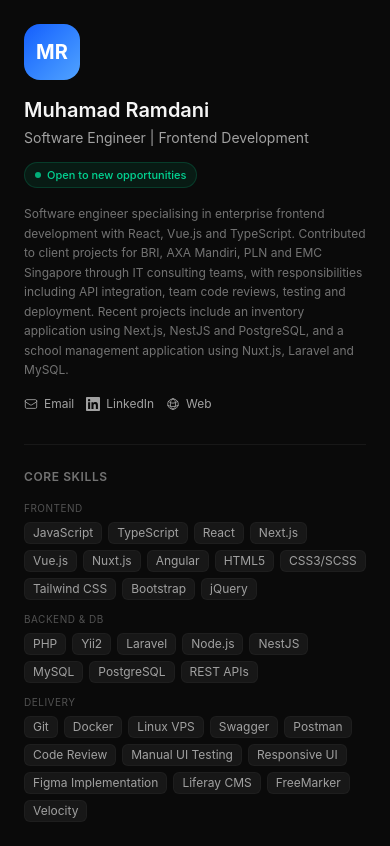
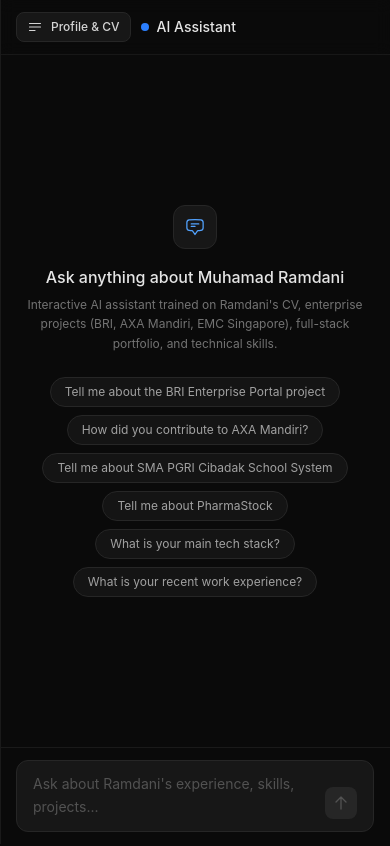
Before and after one commit to mramdhani/ai-portofolio, a Next.js app: page / in a window 390 px wide. Shown: the top 846 px of the page. Built offline with nearby package versions, Linux system fonts and the light colour scheme.

Commit message:
fixing UI for mobile

```diff
--- a/src/app/page.tsx
+++ b/src/app/page.tsx
@@ -1,20 +1,60 @@
+"use client";
+
+import { useState } from "react";
 import profileData from "@/data/profile-data.json";
 import { ChatPlayground } from "@/components/ChatPlayground";
 import { ProfileSection } from "@/components/ProfileSection";
 
 export default function Home() {
   const { personal, summary } = profileData;
+  const [sidebarOpen, setSidebarOpen] = useState(false);
 
   return (
-    <div className="min-h-screen flex flex-col lg:flex-row">
-      {/* Left sidebar — Profile */}
-      <aside className="lg:w-[380px] xl:w-[420px] lg:h-screen lg:sticky lg:top-0 border-b lg:border-b-0 lg:border-r border-neutral-800/50 overflow-y-auto">
+    <div className="h-dvh flex overflow-hidden bg-neutral-950">
+      {/* Mobile Backdrop Overlay */}
+      {sidebarOpen && (
+        <div
+          onClick={() => setSidebarOpen(false)}
+          className="fixed inset-0 z-40 bg-black/70 backdrop-blur-xs lg:hidden transition-opacity"
+          aria-hidden="true"
+        />
+      )}
+
+      {/* Left Sidebar — Slide-over drawer on mobile, static sidebar on desktop */}
+      <aside
+        className={`fixed inset-y-0 left-0 z-50 w-[85vw] max-w-[380px] lg:static lg:w-[380px] xl:w-[420px] h-dvh bg-neutral-950 border-r border-neutral-800/60 overflow-y-auto transform transition-transform duration-300 ease-in-out ${
+          sidebarOpen ? "translate-x-0" : "-translate-x-full lg:translate-x-0"
+        }`}
+      >
         <div className="p-6 lg:p-8">
           {/* Header */}
           <header className="mb-8">
-            {/* Avatar / Initials */}
-            <div className="w-14 h-14 rounded-2xl bg-gradient-to-br from-blue-600 to-blue-400 flex items-center justify-center mb-4">
-              <span className="text-xl font-bold text-white">MR</span>
+            <div className="flex items-start justify-between mb-4">
+              {/* Avatar / Initials */}
+              <div className="w-14 h-14 rounded-2xl bg-gradient-to-br from-blue-600 to-blue-400 flex items-center justify-center">
+                <span className="text-xl font-bold text-white">MR</span>
+              </div>
+
+              {/* Close button on mobile */}
+              <button
+                onClick={() => setSidebarOpen(false)}
+                className="lg:hidden p-2 rounded-lg text-neutral-400 hover:text-white hover:bg-neutral-900 transition-colors cursor-pointer"
+                aria-label="Close sidebar"
+              >
+                <svg
+                  className="w-5 h-5"
+                  fill="none"
+                  viewBox="0 0 24 24"
+                  stroke="currentColor"
+                  strokeWidth={1.75}
+                >
+                  <path
+                    strokeLinecap="round"
+                    strokeLinejoin="round"
+                    d="M6 18L18 6M6 6l12 12"
+                  />
+                </svg>
+              </button>
             </div>
 
             <h1 className="text-xl font-semibold text-neutral-100 mb-1">
@@ -41,8 +81,18 @@ export default function Home() {
                 className="text-xs text-neutral-400 hover:text-neutral-200 transition-colors flex items-center gap-1.5"
                 aria-label="Email"
               >
-                <svg className="w-3.5 h-3.5" fill="none" viewBox="0 0 24 24" stroke="currentColor" strokeWidth={1.5}>
-                  <path strokeLinecap="round" strokeLinejoin="round" d="M21.75 6.75v10.5a2.25 2.25 0 01-2.25 2.25h-15a2.25 2.25 0 01-2.25-2.25V6.75m19.5 0A2.25 2.25 0 0019.5 4.5h-15a2.25 2.25 0 00-2.25 2.25m19.5 0v.243a2.25 2.25 0 01-1.07 1.916l-7.5 4.615a2.25 2.25 0 01-2.36 0L3.32 8.91a2.25 2.25 0 01-1.07-1.916V6.75" />
+                <svg
+                  className="w-3.5 h-3.5"
+                  fill="none"
+                  viewBox="0 0 24 24"
+                  stroke="currentColor"
+                  strokeWidth={1.5}
+                >
+                  <path
+                    strokeLinecap="round"
+                    strokeLinejoin="round"
+                    d="M21.75 6.75v10.5a2.25 2.25 0 01-2.25 2.25h-15a2.25 2.25 0 01-2.25-2.25V6.75m19.5 0A2.25 2.25 0 0019.5 4.5h-15a2.25 2.25 0 00-2.25 2.25m19.5 0v.243a2.25 2.25 0 01-1.07 1.916l-7.5 4.615a2.25 2.25 0 01-2.36 0L3.32 8.91a2.25 2.25 0 01-1.07-1.916V6.75"
+                  />
                 </svg>
                 Email
               </a>
@@ -53,7 +103,11 @@ export default function Home() {
                 className="text-xs text-neutral-400 hover:text-neutral-200 transition-colors flex items-center gap-1.5"
                 aria-label="LinkedIn"
               >
-                <svg className="w-3.5 h-3.5" fill="currentColor" viewBox="0 0 24 24">
+                <svg
+                  className="w-3.5 h-3.5"
+                  fill="currentColor"
+                  viewBox="0 0 24 24"
+                >
                   <path d="M20.447 20.452h-3.554v-5.569c0-1.328-.027-3.037-1.852-3.037-1.853 0-2.136 1.445-2.136 2.939v5.667H9.351V9h3.414v1.561h.046c.477-.9 1.637-1.85 3.37-1.85 3.601 0 4.267 2.37 4.267 5.455v6.286zM5.337 7.433a2.062 2.062 0 01-2.063-2.065 2.064 2.064 0 112.063 2.065zm1.782 13.019H3.555V9h3.564v11.452zM22.225 0H1.771C.792 0 0 .774 0 1.729v20.542C0 23.227.792 24 1.771 24h20.451C23.2 24 24 23.227 24 22.271V1.729C24 .774 23.2 0 22.222 0h.003z" />
                 </svg>
                 LinkedIn
@@ -65,8 +119,18 @@ export default function Home() {
                 className="text-xs text-neutral-400 hover:text-neutral-200 transition-colors flex items-center gap-1.5"
                 aria-label="Portfolio"
               >
-                <svg className="w-3.5 h-3.5" fill="none" viewBox="0 0 24 24" stroke="currentColor" strokeWidth={1.5}>
-                  <path strokeLinecap="round" strokeLinejoin="round" d="M12 21a9.004 9.004 0 008.716-6.747M12 21a9.004 9.004 0 01-8.716-6.747M12 21c2.485 0 4.5-4.03 4.5-9S14.485 3 12 3m0 18c-2.485 0-4.5-4.03-4.5-9S9.515 3 12 3m0 0a8.997 8.997 0 017.843 4.582M12 3a8.997 8.997 0 00-7.843 4.582m15.686 0A11.953 11.953 0 0112 10.5c-2.998 0-5.74-1.1-7.843-2.918m15.686 0A8.959 8.959 0 0121 12c0 .778-.099 1.533-.284 2.253m0 0A17.919 17.919 0 0112 16.5c-3.162 0-6.133-.815-8.716-2.247m0 0A9.015 9.015 0 013 12c0-1.605.42-3.113 1.157-4.418" />
+                <svg
+                  className="w-3.5 h-3.5"
+                  fill="none"
+                  viewBox="0 0 24 24"
+                  stroke="currentColor"
+                  strokeWidth={1.5}
+                >
+                  <path
+                    strokeLinecap="round"
+                    strokeLinejoin="round"
+                    d="M12 21a9.004 9.004 0 008.716-6.747M12 21a9.004 9.004 0 01-8.716-6.747M12 21c2.485 0 4.5-4.03 4.5-9S14.485 3 12 3m0 18c-2.485 0-4.5-4.03-4.5-9S9.515 3 12 3m0 0a8.997 8.997 0 017.843 4.582M12 3a8.997 8.997 0 00-7.843 4.582m15.686 0A11.953 11.953 0 0112 10.5c-2.998 0-5.74-1.1-7.843-2.918m15.686 0A8.959 8.959 0 0121 12c0 .778-.099 1.533-.284 2.253m0 0A17.919 17.919 0 0112 16.5c-3.162 0-6.133-.815-8.716-2.247m0 0A9.015 9.015 0 013 12c0-1.605.42-3.113 1.157-4.418"
+                  />
                 </svg>
                 Web
               </a>
@@ -88,11 +152,10 @@ export default function Home() {
         </div>
       </aside>
 
-      {/* Right panel — Chat Playground */}
-      <main className="flex-1 flex flex-col h-screen lg:h-screen">
-        {/* Chat */}
+      {/* Main Panel — Full-screen AI Chat Playground */}
+      <main className="flex-1 flex flex-col h-dvh min-w-0">
         <div className="flex-1 min-h-0">
-          <ChatPlayground />
+          <ChatPlayground onOpenSidebar={() => setSidebarOpen(true)} />
         </div>
       </main>
     </div>
--- a/src/components/ChatPlayground.tsx
+++ b/src/components/ChatPlayground.tsx
@@ -11,7 +11,11 @@ export interface Message {
   content: string;
 }
 
-export function ChatPlayground() {
+interface ChatPlaygroundProps {
+  onOpenSidebar?: () => void;
+}
+
+export function ChatPlayground({ onOpenSidebar }: ChatPlaygroundProps) {
   const [messages, setMessages] = useState<Message[]>([]);
   const [isStreaming, setIsStreaming] = useState(false);
   const scrollRef = useRef<HTMLDivElement>(null);
@@ -125,13 +129,40 @@ export function ChatPlayground() {
   return (
     <div className="flex flex-col h-full">
       {/* Header bar */}
-      <div className="border-b border-neutral-800/50 px-5 py-3.5 flex items-center justify-between">
-        <div className="flex items-center gap-2">
-          <span className="w-2 h-2 rounded-full bg-blue-500" />
-          <h2 className="text-sm font-medium text-neutral-200">
-            AI Assistant
-          </h2>
+      <div className="border-b border-neutral-800/50 px-4 lg:px-5 py-3 flex items-center justify-between bg-neutral-950/80 backdrop-blur-sm">
+        <div className="flex items-center gap-2.5">
+          {/* Mobile sidebar toggle button */}
+          {onOpenSidebar && (
+            <button
+              onClick={onOpenSidebar}
+              className="lg:hidden inline-flex items-center gap-2 px-2.5 py-1.5 rounded-lg bg-neutral-900 border border-neutral-800 text-neutral-300 hover:text-white hover:border-neutral-700 transition-colors cursor-pointer"
+              aria-label="Open Profile & CV Sidebar"
+            >
+              <svg
+                className="w-4 h-4"
+                fill="none"
+                viewBox="0 0 24 24"
+                stroke="currentColor"
+                strokeWidth={1.75}
+              >
+                <path
+                  strokeLinecap="round"
+                  strokeLinejoin="round"
+                  d="M3.75 6.75h16.5M3.75 12h16.5m-16.5 5.25H12"
+                />
+              </svg>
+              <span className="text-xs font-medium">Profile & CV</span>
+            </button>
+          )}
+
+          <div className="flex items-center gap-2">
+            <span className="w-2 h-2 rounded-full bg-blue-500" />
+            <h2 className="text-sm font-medium text-neutral-200">
+              AI Assistant
+            </h2>
+          </div>
         </div>
+
         {!showWelcome && (
           <button
             onClick={() => setMessages([])}
```
Also changed, not shown: 2 other files (tests, documents, lock files or other folders).
